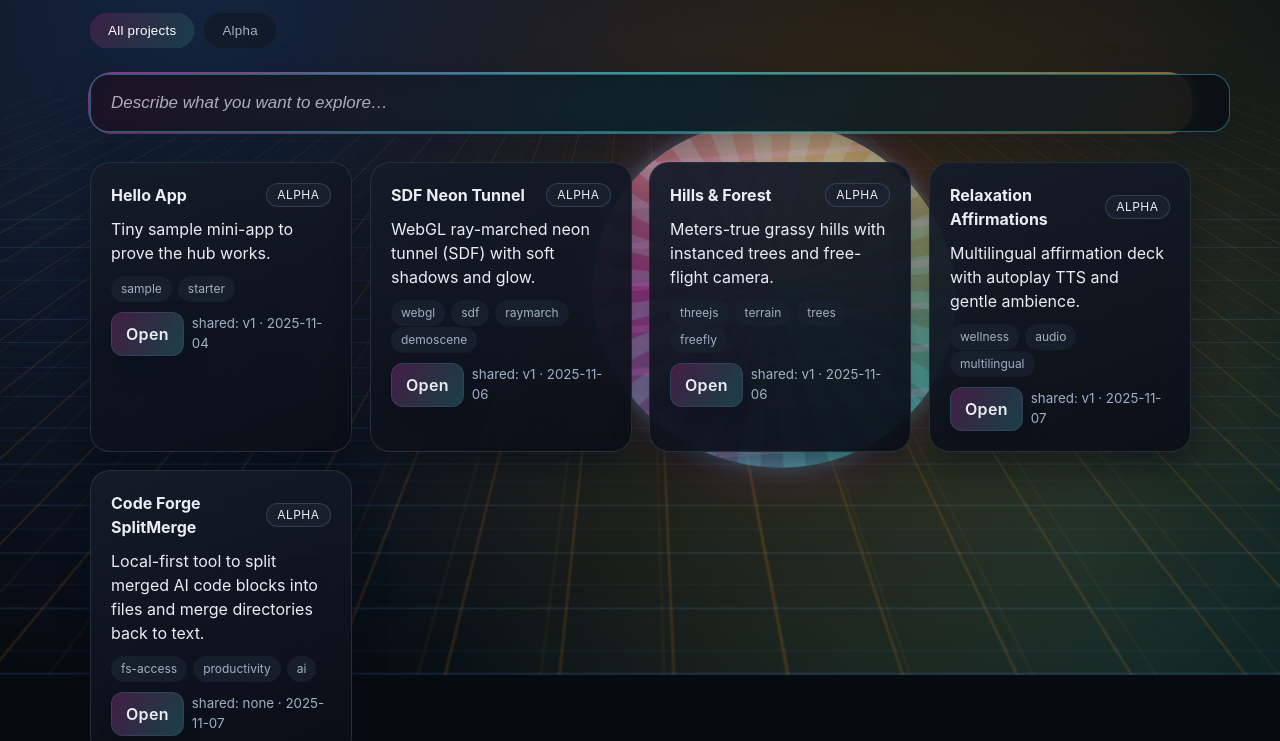
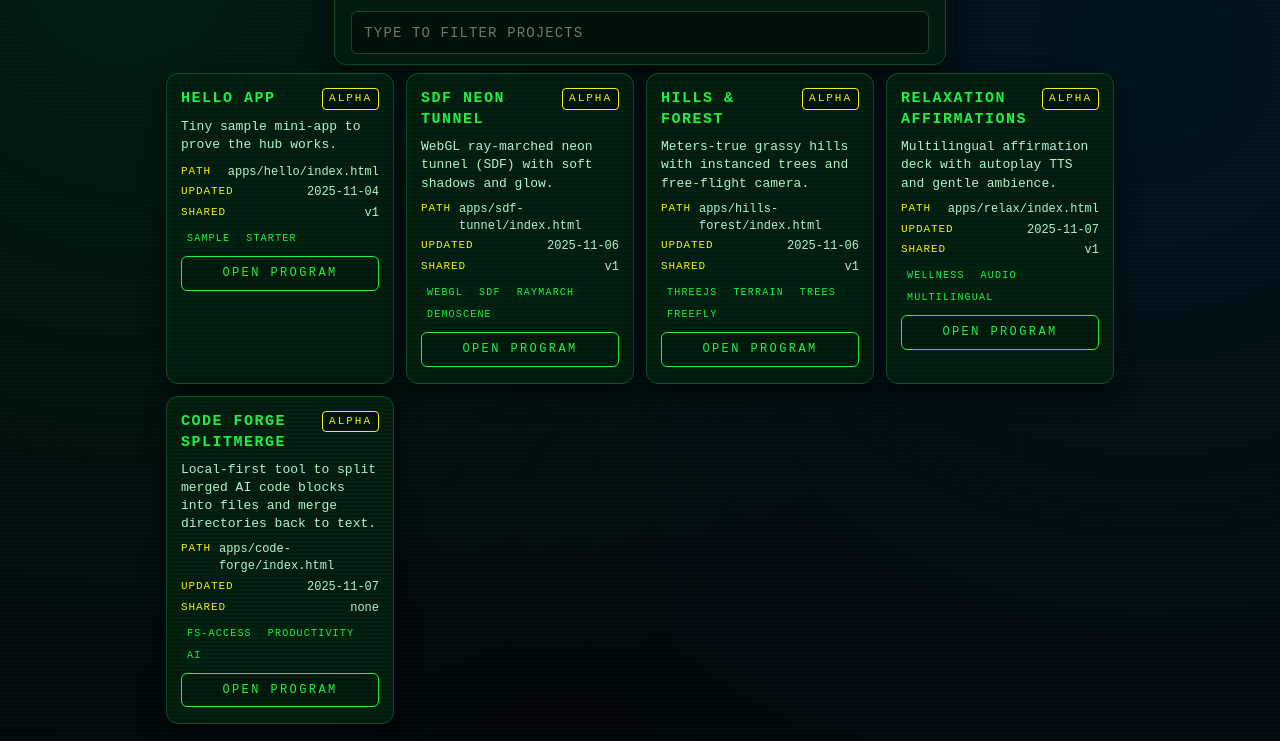
Before and after one commit to CyborgsDream/a, a plain HTML site: page index.html in a window 1280 px wide. Shown: the part 125-866 px from the top of the page. Drawn offline with Linux system fonts and the light colour scheme.

Commit message:
style: restyle hub with retro matrix theme

```diff
--- a/index.html
+++ b/index.html
@@ -12,107 +12,64 @@
 <title>a — alpha workspace</title>
 <style>
 :root{
-  --bg:#070b11;
-  --fg:#e9eef4;
-  --muted:#9fb0c3;
-  --card:#121821;
-  --accent:#ff7a00;
-  --neon-cyan:#46f8ff;
-  --neon-magenta:#ff47e0;
-  --neon-amber:#ffb347;
-  --radius:18px;
+  --bg:#02050a;
+  --fg:#b4f4c9;
+  --muted:#4ca86b;
+  --accent:#1ff042;
+  --accent-alt:#f4f000;
+  --scanline:rgba(0,32,16,.2);
+  --panel:#021b0f;
+  --border:#0d4d2a;
+  --shadow:#00000099;
+  --radius:12px;
+  --font:"IBM Plex Mono","Fira Mono","Courier New",monospace;
 }
-html,body{margin:0;background:var(--bg);color:var(--fg);font:16px/1.5 "Inter",system-ui,-apple-system,BlinkMacSystemFont,"Segoe UI",sans-serif}
-body{position:relative;min-height:100vh;overflow-x:hidden}
-.bg{position:fixed;inset:0;pointer-events:none;z-index:0;perspective:1200px;transform-style:preserve-3d;overflow:hidden}
-.bg__grid{position:absolute;top:50%;left:50%;width:200vmax;height:200vmax;transform:translate3d(-50%,-50%,var(--depth)) rotateX(72deg);background-image:repeating-linear-gradient(transparent 0 42px,rgba(79,144,255,.22) 42px 44px),repeating-linear-gradient(90deg,transparent 0 42px,rgba(255,122,0,.22) 42px 44px);background-size:64px 64px;animation:bg-grid-scroll var(--speed) linear infinite;opacity:.35;filter:drop-shadow(0 0 12px rgba(13,21,32,.6))}
-.bg__grid--near{--depth:-160px;--speed:16s;opacity:.55}
-.bg__grid--far{--depth:-420px;--speed:28s;background-size:82px 82px;opacity:.22}
-.bg__glow{position:absolute;inset:-35%;background:radial-gradient(circle at 65% 45%,rgba(255,122,0,.35),transparent 55%),radial-gradient(circle at 20% 20%,rgba(79,144,255,.35),transparent 50%),radial-gradient(circle at 80% 80%,rgba(75,217,176,.32),transparent 55%);transform:translateZ(-680px) scale(1);mix-blend-mode:screen;animation:bg-glow-pulse 20s ease-in-out infinite;opacity:.55}
-.bg__sphere{position:absolute;top:52%;left:65%;width:min(48vw,520px);aspect-ratio:1;border-radius:50%;background:
-    radial-gradient(circle at 20% 20%,rgba(255,255,255,.35),transparent 52%),
-    conic-gradient(from 90deg at 50% 50%,rgba(70,248,255,.55),rgba(255,71,224,.55),rgba(255,179,71,.65),rgba(70,248,255,.55));
-  box-shadow:0 0 28px rgba(70,248,255,.3),0 0 64px rgba(255,71,224,.25);
-  overflow:hidden;
-  transform:translate3d(-50%,-50%,-520px) rotateX(18deg);
-  animation:sphere-orbit 32s linear infinite;
-}
-.bg__sphere::before,
-.bg__sphere::after{
-  content:"";
-  position:absolute;
-  inset:0;
-  background:
-    repeating-conic-gradient(from 0deg,rgba(10,20,32,.1) 0 5deg,rgba(10,20,32,0) 5deg 10deg),
-    repeating-linear-gradient(transparent 0 12%,rgba(14,25,38,.4) 12% 13%);
-  mix-blend-mode:screen;
-  opacity:.7;
-  animation:facet-spin 24s ease-in-out infinite;
-}
-.bg__sphere::after{
-  background:
-    repeating-conic-gradient(from 45deg,rgba(70,248,255,.3) 0 7deg,rgba(0,0,0,0) 7deg 14deg),
-    repeating-linear-gradient(90deg,transparent 0 10%,rgba(255,71,224,.35) 10% 12%);
-  mix-blend-mode:screen;
-  animation-duration:36s;
-  animation-direction:reverse;
-}
-@keyframes sphere-orbit{from{transform:translate3d(-50%,-50%,-520px) rotateX(18deg) rotateZ(0)}to{transform:translate3d(-50%,-50%,-520px) rotateX(18deg) rotateZ(360deg)}}
-@keyframes facet-spin{0%,100%{transform:rotateZ(0)}50%{transform:rotateZ(180deg)}}
-@keyframes bg-grid-scroll{from{background-position:0 0,0 0}to{background-position:0 128px,128px 0}}
-@keyframes bg-glow-pulse{0%,100%{transform:translateZ(-680px) scale(1)}50%{transform:translateZ(-680px) scale(1.12)}}
-@keyframes header-reveal{0%{transform:translateY(-18px);opacity:0}100%{transform:translateY(0);opacity:1}}
-@keyframes card-fade{0%{transform:translateY(18px) scale(.96);opacity:0}100%{transform:translateY(0) scale(1);opacity:1}}
-header{padding:28px 16px 18px;max-width:1100px;margin:auto;animation:header-reveal .9s cubic-bezier(.26,.72,.35,1) both}
-h1{margin:0 0 10px;font-size:32px;letter-spacing:.5px;text-transform:lowercase}
-.sub{color:var(--muted);max-width:640px}
-.menu{display:flex;flex-wrap:wrap;gap:10px;margin:26px 0 0;padding:0;list-style:none}
-.menu__item{appearance:none;border:none;padding:10px 18px;border-radius:999px;background:rgba(18,24,33,.65);color:var(--muted);font-weight:500;letter-spacing:.02em;cursor:pointer;position:relative;overflow:hidden;transition:color .35s ease,transform .35s ease}
-.menu__item::after{content:"";position:absolute;inset:0;background:linear-gradient(120deg,rgba(255,71,224,.6),rgba(70,248,255,.55));opacity:0;transform:scaleX(.5);transition:opacity .35s ease,transform .35s ease;z-index:-1;box-shadow:0 0 22px rgba(70,248,255,.25)}
-.menu__item:hover{color:#fff;transform:translateY(-2px)}
-.menu__item:hover::after{opacity:.4;transform:scaleX(1)}
-.menu__item.is-active{color:#fff}
-.menu__item.is-active::after{opacity:.85;transform:scaleX(1)}
-.search{margin-top:26px;position:relative}
-.search::before{content:"";position:absolute;inset:-2px;background:linear-gradient(120deg,rgba(255,71,224,.6),rgba(70,248,255,.7),rgba(255,179,71,.6));border-radius:calc(var(--radius) + 6px);filter:blur(0);opacity:.9;z-index:0}
-.search input{position:relative;width:100%;padding:18px 18px 18px 20px;border-radius:var(--radius);border:1px solid rgba(70,248,255,.35);background:rgba(10,15,23,.9);color:var(--fg);font-size:17px;font-weight:500;box-shadow:0 16px 40px rgba(10,18,32,.45);backdrop-filter:blur(12px);outline:none;transition:border-color .35s ease,box-shadow .35s ease}
-.search input::placeholder{color:rgba(233,238,244,.7);font-style:italic}
-.search input:focus{border-color:rgba(255,71,224,.55);box-shadow:0 18px 48px rgba(20,28,44,.55),0 0 0 2px rgba(255,71,224,.2)}
-main{max-width:1100px;margin:12px auto 40px;padding:0 16px;display:grid;grid-template-columns:repeat(auto-fill,minmax(260px,1fr));gap:18px}
-.card{background:linear-gradient(160deg,rgba(20,28,41,.94),rgba(10,14,22,.94));padding:20px;border-radius:20px;border:1px solid rgba(42,51,64,.85);box-shadow:0 16px 32px rgba(5,10,18,.45);display:flex;flex-direction:column;gap:10px;position:relative;overflow:hidden;transition:transform .4s cubic-bezier(.26,.72,.35,1),border-color .4s ease,box-shadow .4s ease;animation:card-fade .65s cubic-bezier(.26,.72,.35,1) both}
-.card::before{content:"";position:absolute;inset:-40% -40% auto;top:-55%;height:120%;background:radial-gradient(circle at center,rgba(70,248,255,.25),transparent 60%);opacity:0;transition:opacity .4s ease}
-.card:hover,.card:focus-within{transform:translateY(-6px) scale(1.015);border-color:rgba(70,248,255,.55);box-shadow:0 24px 48px rgba(6,12,20,.55)}
-.card:hover::before,.card:focus-within::before{opacity:1}
-.row{display:flex;gap:8px;align-items:center;justify-content:space-between}
-.btn{appearance:none;border:1px solid rgba(58,78,110,.6);background:rgba(15,19,25,.9);color:var(--fg);padding:9px 14px;border-radius:12px;text-decoration:none;font-weight:600;letter-spacing:.02em;transition:transform .35s ease,box-shadow .35s ease,border-color .35s ease;background-image:linear-gradient(120deg,rgba(255,71,224,.22),rgba(70,248,255,.2));box-shadow:0 12px 24px rgba(6,12,20,.4)}
-.btn:hover{border-color:rgba(70,248,255,.6);transform:translateY(-2px);box-shadow:0 16px 36px rgba(6,12,20,.5)}
-.tag{display:inline-block;font-size:12px;padding:4px 10px;border-radius:999px;background:rgba(27,35,48,.75);color:var(--muted);margin-right:6px;backdrop-filter:blur(6px)}
-.badge{font-size:12px;background:rgba(27,35,48,.8);border:1px solid rgba(58,78,110,.7);padding:2px 10px;border-radius:999px;letter-spacing:.04em;text-transform:uppercase}
-.card--empty{align-items:center;text-align:center;color:var(--muted);font-size:15px;font-style:italic}
-footer{max-width:1100px;margin:32px auto 24px;padding:0 16px;color:var(--muted);font-size:13px;position:relative;z-index:1}
-header,main,footer{position:relative;z-index:1}
+html,body{margin:0;background:var(--bg);color:var(--fg);font:15px/1.4 var(--font);text-transform:none}
+body{min-height:100vh;display:flex;flex-direction:column;background-image:radial-gradient(circle at 10% 10%,rgba(0,64,32,.4),transparent 60%),radial-gradient(circle at 90% 20%,rgba(0,48,64,.35),transparent 65%),repeating-linear-gradient(0deg,var(--scanline) 0 2px,transparent 2px 4px)}
+*{box-sizing:border-box}
+header{padding:18px 16px 10px;max-width:980px;margin:0 auto 8px;border:1px solid var(--border);background:var(--panel);box-shadow:0 14px 32px var(--shadow);border-radius:var(--radius);position:relative;overflow:hidden}
+header::after{content:"READY.";position:absolute;top:10px;right:14px;color:var(--accent-alt);font-size:12px;letter-spacing:.2em;opacity:.65}
+h1{margin:0;font-size:26px;letter-spacing:.15em;text-transform:uppercase;color:var(--accent);display:flex;align-items:center;gap:10px}
+h1 span{display:inline-block;padding:2px 8px;background:linear-gradient(90deg,#f5f402,#ff7800,#ff0066,#003cff);color:#001d0f;border-radius:4px;font-size:14px;letter-spacing:.2em}
+.sub{color:var(--muted);max-width:640px;margin-top:6px;font-size:13px;text-transform:none}
+.menu{display:flex;flex-wrap:wrap;gap:6px;margin:14px 0 0;padding:0;list-style:none}
+.menu__item{appearance:none;border:1px solid var(--border);padding:6px 12px;border-radius:6px;background:rgba(0,24,12,.85);color:var(--muted);font-size:12px;letter-spacing:.12em;text-transform:uppercase;cursor:pointer;transition:background .2s ease,color .2s ease}
+.menu__item:hover{background:rgba(0,36,18,.95);color:var(--fg)}
+.menu__item.is-active{background:var(--accent);color:#00210d;border-color:var(--accent-alt)}
+.search{margin-top:14px}
+.search input{width:100%;padding:12px 12px 10px;border-radius:6px;border:1px solid var(--border);background:rgba(0,16,8,.85);color:var(--fg);font:14px/1.4 var(--font);letter-spacing:.08em;text-transform:uppercase;outline:none}
+.search input:focus{border-color:var(--accent);box-shadow:0 0 0 2px rgba(31,240,66,.25)}
+main{flex:1;max-width:980px;margin:0 auto 24px;padding:0 16px;display:grid;grid-template-columns:repeat(auto-fill,minmax(220px,1fr));gap:12px}
+.card{background:var(--panel);border:1px solid var(--border);border-radius:var(--radius);box-shadow:0 10px 24px var(--shadow);padding:14px 14px 16px;display:flex;flex-direction:column;gap:8px;position:relative}
+.card::before{content:"";position:absolute;inset:0;background:repeating-linear-gradient(180deg,rgba(31,240,66,.08) 0 2px,transparent 2px 4px);opacity:.25;pointer-events:none}
+.card strong{font-size:15px;letter-spacing:.1em;text-transform:uppercase;color:var(--accent)}
+.card .badge{align-self:flex-start;font-size:11px;padding:2px 6px;border:1px solid var(--accent-alt);color:var(--accent-alt);border-radius:4px;background:rgba(0,0,0,.35);letter-spacing:.18em;text-transform:uppercase}
+.card .description{font-size:13px;color:var(--fg);min-height:38px}
+.row{display:flex;gap:8px;align-items:flex-start;justify-content:space-between}
+.card dl{margin:0;padding:0;font-size:11px;letter-spacing:.08em;text-transform:uppercase;color:var(--muted);display:grid;grid-template-columns:minmax(0,1fr);row-gap:4px}
+.card dl div{display:flex;justify-content:space-between;gap:8px}
+.card dl dt{color:var(--accent-alt)}
+.card dl dd{margin:0;color:var(--fg);text-transform:none;font-size:12px;letter-spacing:0}
+.card .tags{display:flex;flex-wrap:wrap;gap:4px}
+.card .tag{font-size:10px;padding:2px 6px;border-radius:4px;background:rgba(0,32,16,.85);color:var(--accent);letter-spacing:.12em;text-transform:uppercase}
+.btn{appearance:none;border:1px solid var(--accent);background:rgba(0,24,12,.9);color:var(--accent);padding:8px 10px;border-radius:6px;text-decoration:none;font-size:12px;letter-spacing:.2em;text-transform:uppercase;text-align:center;transition:background .2s ease,color .2s ease}
+.btn:hover{background:var(--accent);color:#001b0f}
+.card--empty{align-items:center;text-align:center;color:var(--muted);font-size:13px;font-style:normal;text-transform:uppercase}
+footer{max-width:980px;margin:0 auto 24px;padding:12px 16px;border:1px solid var(--border);background:var(--panel);color:var(--muted);font-size:11px;letter-spacing:.16em;text-transform:uppercase;border-radius:var(--radius);box-shadow:0 12px 24px var(--shadow)}
 @media (max-width:720px){
-  .bg__sphere{left:50%;top:48%;width:420px;opacity:.4}
-  header{padding:24px 16px}
-  h1{font-size:28px}
-  .menu{margin-top:20px}
-  .search{margin-top:22px}
-  .search::before{inset:-1px}
+  header,footer{margin-inline:12px}
+  main{padding:0 12px}
+  h1{font-size:22px}
+  .card{padding:12px}
 }
 </style>
 </head>
 <body>
-<div class="bg">
-  <div class="bg__grid bg__grid--near"></div>
-  <div class="bg__grid bg__grid--far"></div>
-  <div class="bg__glow"></div>
-  <div class="bg__sphere" aria-hidden="true"></div>
-</div>
 <header>
-  <h1>a <span style="color:var(--accent)">alpha workspace</span></h1>
-  <div class="sub">One repo, many mini-apps. Versioned shared code at <code>/shared/vX</code>. Pure HTML5.</div>
+  <h1>a <span>ALPHA</span></h1>
+  <div class="sub">ONE REPO, MANY MINI-APPS. VERSIONED SHARED CODE AT <code>/shared/vX</code>. PURE HTML5.</div>
   <nav class="menu" id="status-menu" aria-label="Filter projects by status"></nav>
-  <div class="search"><input id="q" placeholder="Describe what you want to explore…"></div>
+  <div class="search"><input id="q" placeholder="TYPE TO FILTER PROJECTS"></div>
 </header>
 
 <main id="grid"></main>
@@ -140,7 +97,6 @@ function render(items, needle='', status='all'){
   const n = (needle||'').trim().toLowerCase();
   const s = (status||'all').toLowerCase();
   grid.innerHTML='';
-  let index = 0;
   for(const p of items){
     const hay = (p.title+' '+(p.tags||[]).join(' ')).toLowerCase();
     const itemStatus = (p.status||'unknown').toLowerCase();
@@ -148,20 +104,20 @@ function render(items, needle='', status='all'){
     if(s !== 'all' && itemStatus !== s) continue;
     const card = document.createElement('div');
     card.className='card';
-    card.style.animationDelay = `${Math.min(index*60,420)}ms`;
     card.innerHTML = `
       <div class="row">
-        <div><strong>${p.title}</strong></div>
-        <span class="badge">${p.status||'wip'}</span>
+        <strong>${p.title}</strong>
+        <span class="badge">${(p.status||'wip').toUpperCase()}</span>
       </div>
-      <div>${p.description||''}</div>
-      <div>${(p.tags||[]).map(t=>`<span class="tag">${t}</span>`).join('')}</div>
-      <div class="row">
-        <a class="btn" href="${p.path}" target="_blank" rel="noopener">Open</a>
-        <small class="sub">shared: ${p.shared||'v1'} · ${p.updated||''}</small>
-      </div>`;
+      <div class="description">${p.description||'No description available.'}</div>
+      <dl>
+        <div><dt>PATH</dt><dd>${p.path||'—'}</dd></div>
+        <div><dt>UPDATED</dt><dd>${p.updated||'—'}</dd></div>
+        <div><dt>SHARED</dt><dd>${p.shared||'v1'}</dd></div>
+      </dl>
+      <div class="tags">${(p.tags||[]).map(t=>`<span class="tag">${t}</span>`).join('')}</div>
+      <a class="btn" href="${p.path}" target="_blank" rel="noopener">OPEN PROGRAM</a>`;
     grid.appendChild(card);
-    index++;
   }
   if(!grid.children.length){
     const empty = document.createElement('div');
```
